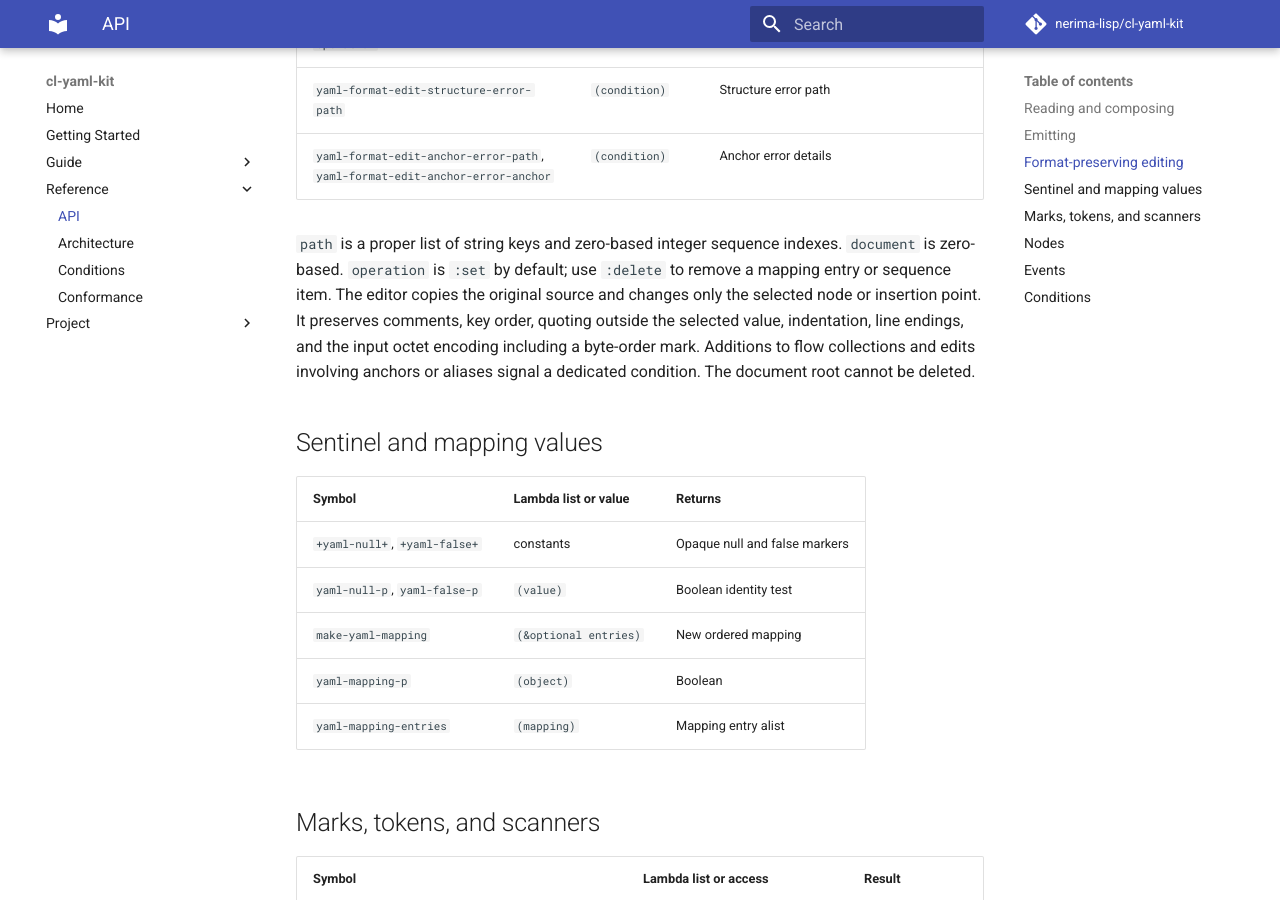
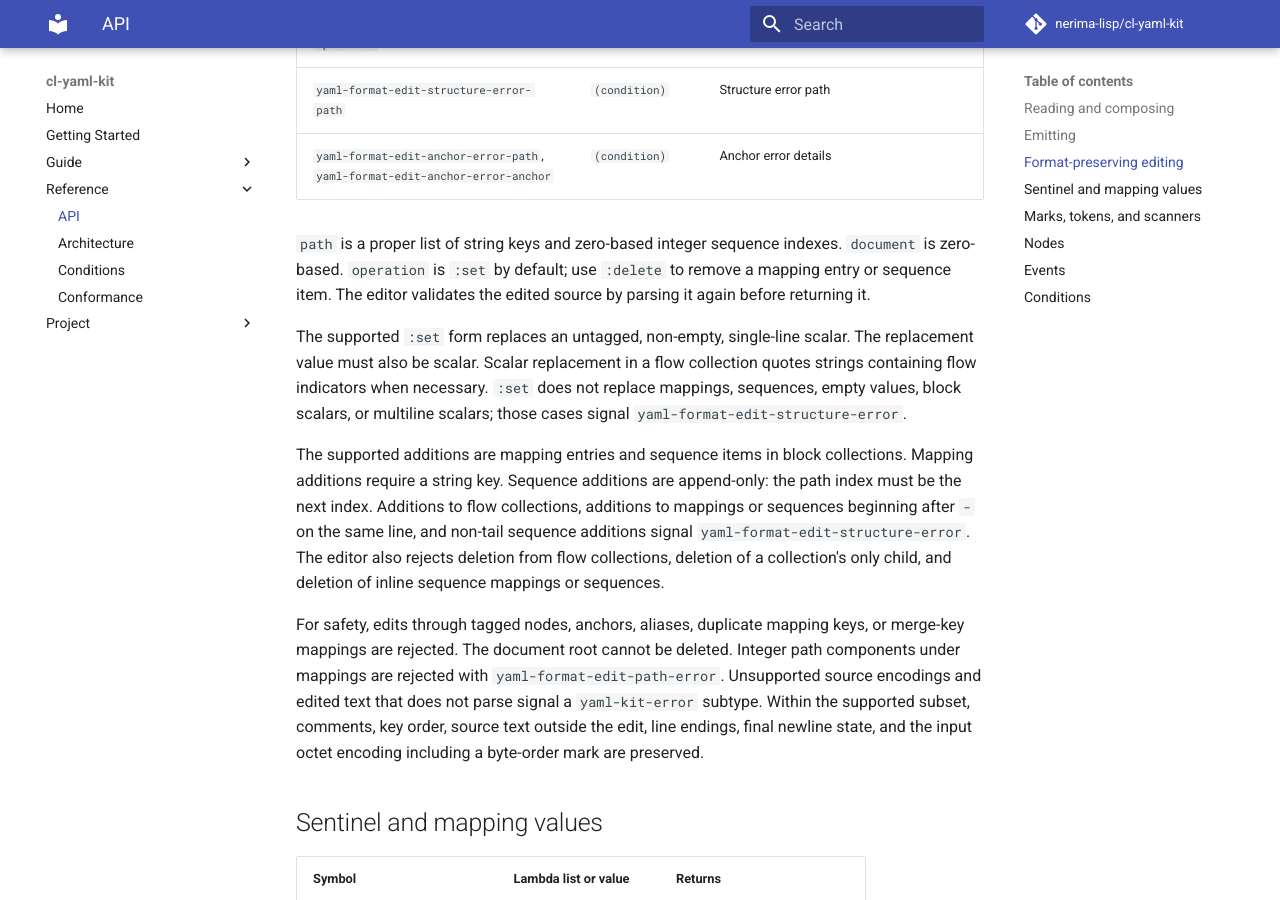
Before and after one commit to nerima-lisp/cl-yaml-kit, an MkDocs documentation site: the page built from docs/src/reference/api.md, in a window 1280 px wide and 900 px high, scrolled down 3119 px. Built offline with MkDocs 1.6.1 and Material for MkDocs 9.7.7, drawn with Linux system fonts in a browser that asks for light colours; comment, search, counter and statistics services are not loaded.

Commit message:
fix: harden format-preserving YAML edits

```diff
--- a/docs/src/reference/api.md
+++ b/docs/src/reference/api.md
@@ -85,12 +85,32 @@ The defaults for these options are in the table above.
 
 `path` is a proper list of string keys and zero-based integer sequence indexes.
 `document` is zero-based. `operation` is `:set` by default; use `:delete` to
-remove a mapping entry or sequence item. The editor copies the original source
-and changes only the selected node or insertion point. It preserves comments,
-key order, quoting outside the selected value, indentation, line endings, and
-the input octet encoding including a byte-order mark. Additions to flow
-collections and edits involving anchors or aliases signal a dedicated
-condition. The document root cannot be deleted.
+remove a mapping entry or sequence item. The editor validates the edited source
+by parsing it again before returning it.
+
+The supported `:set` form replaces an untagged, non-empty, single-line scalar.
+The replacement value must also be scalar. Scalar replacement in a flow
+collection quotes strings containing flow indicators when necessary. `:set`
+does not replace mappings, sequences, empty values, block scalars, or multiline
+scalars; those cases signal `yaml-format-edit-structure-error`.
+
+The supported additions are mapping entries and sequence items in block
+collections. Mapping additions require a string key. Sequence additions are
+append-only: the path index must be the next index. Additions to flow
+collections, additions to mappings or sequences beginning after `- ` on the
+same line, and non-tail sequence additions signal
+`yaml-format-edit-structure-error`. The editor also rejects deletion from flow
+collections, deletion of a collection's only child, and deletion of inline
+sequence mappings or sequences.
+
+For safety, edits through tagged nodes, anchors, aliases, duplicate mapping
+keys, or merge-key mappings are rejected. The document root cannot be deleted.
+Integer path components under mappings are rejected with
+`yaml-format-edit-path-error`. Unsupported source encodings and edited text
+that does not parse signal a `yaml-kit-error` subtype. Within the supported
+subset, comments, key order, source text outside the edit, line endings, final
+newline state, and the input octet encoding including a byte-order mark are
+preserved.
 
 ## Sentinel and mapping values
 
```
Also changed, not shown: 2 other files.
